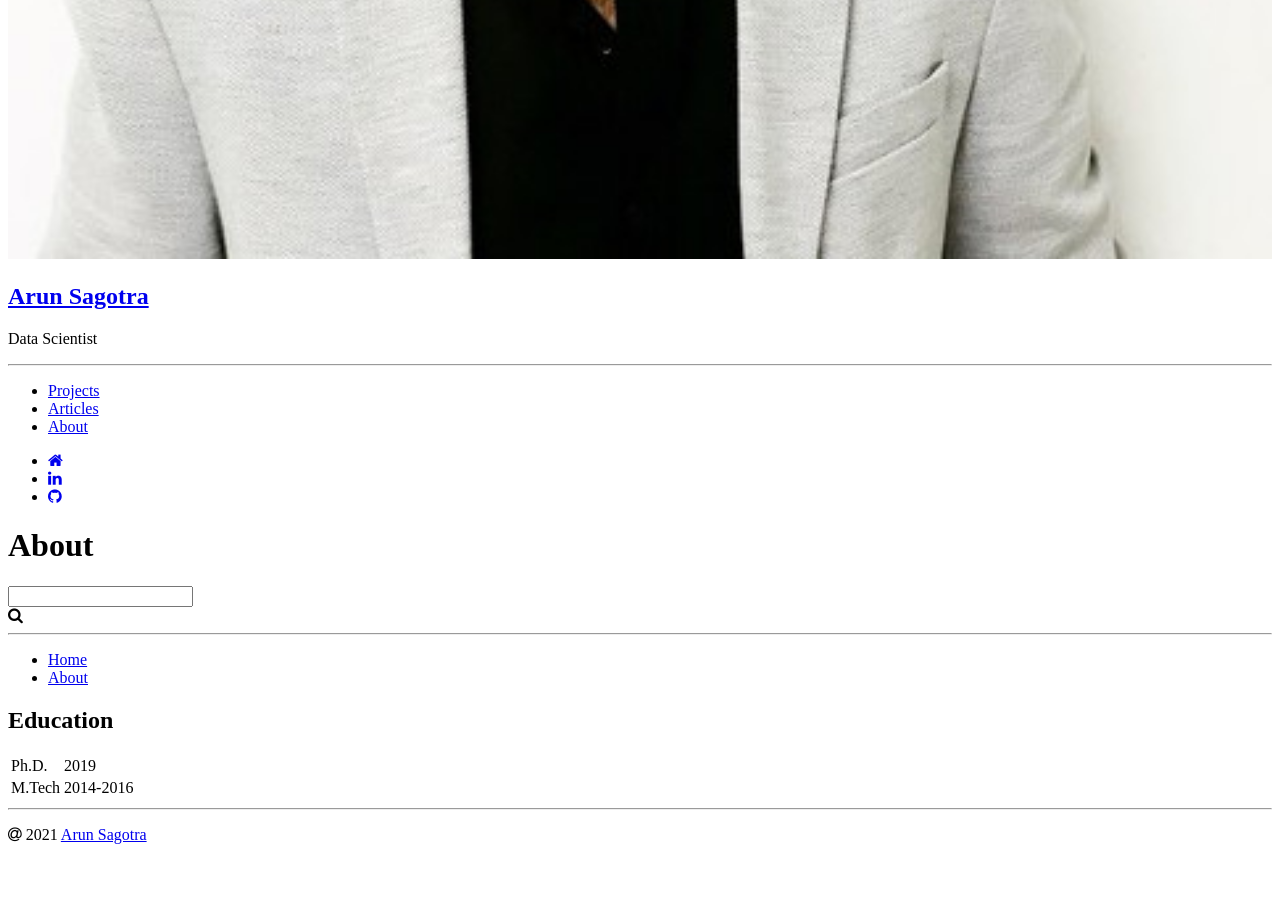
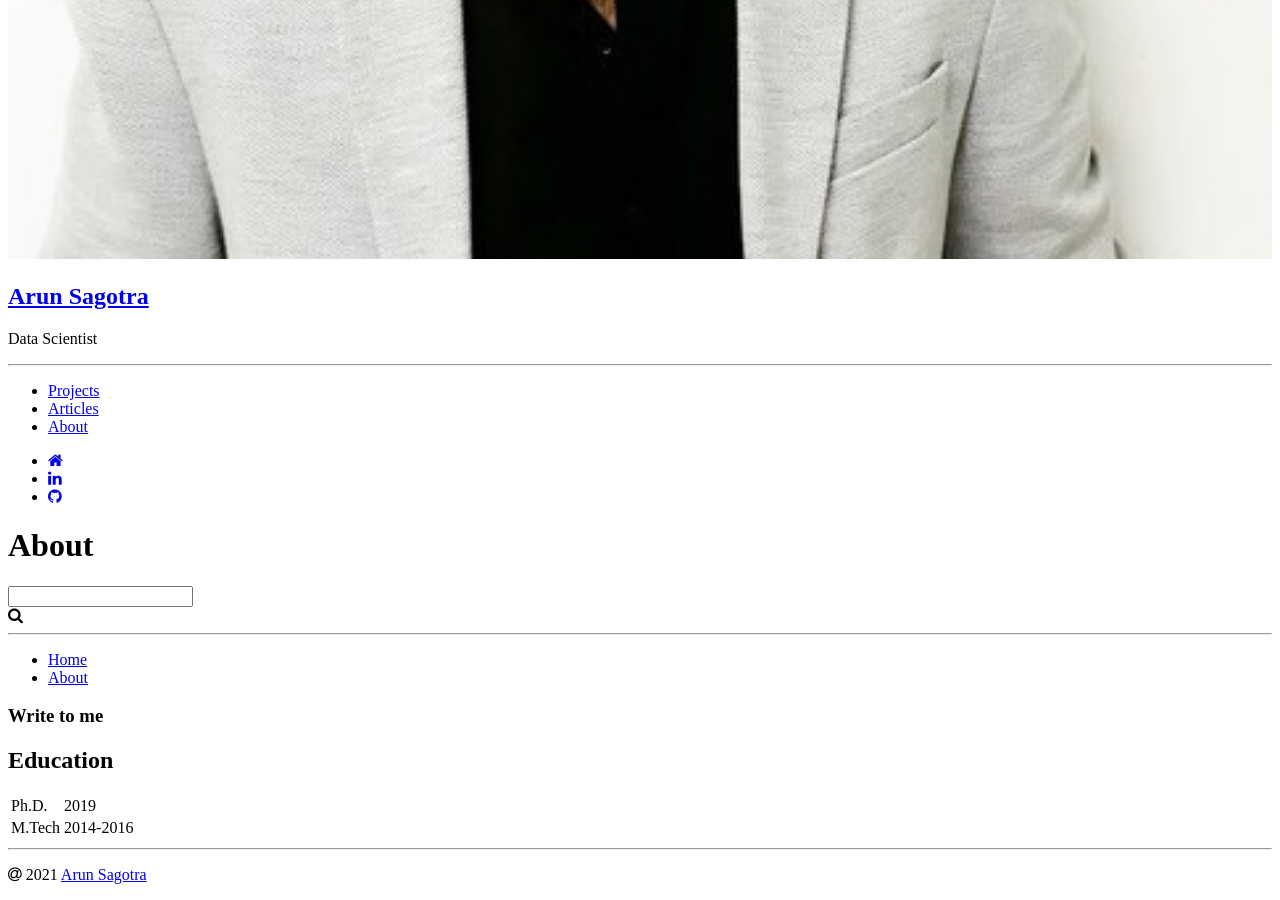
Before and after one commit to asagotra/arunsagotra.github.io, a Jekyll site: the page built from _pages/about.md, in a window 1280 px wide and 900 px high, scrolled down 1113 px. Built offline with Jekyll 4.4.1, drawn with Linux system fonts in a browser that asks for light colours; before the commit the page ends 1973 px from its top, so only the background shows below that.

Commit message:
Update about.md

```diff
--- a/_pages/about.md
+++ b/_pages/about.md
@@ -4,6 +4,7 @@ title: About
 permalink: /about/
 description: Ph.D. in Computational Materials Science and Engineering (University of New South Wales, Sydney)
 ---
+### Write to me
 <div class="column-2a">
   <h2>Education</h2>
     <table class="table-style">
```
